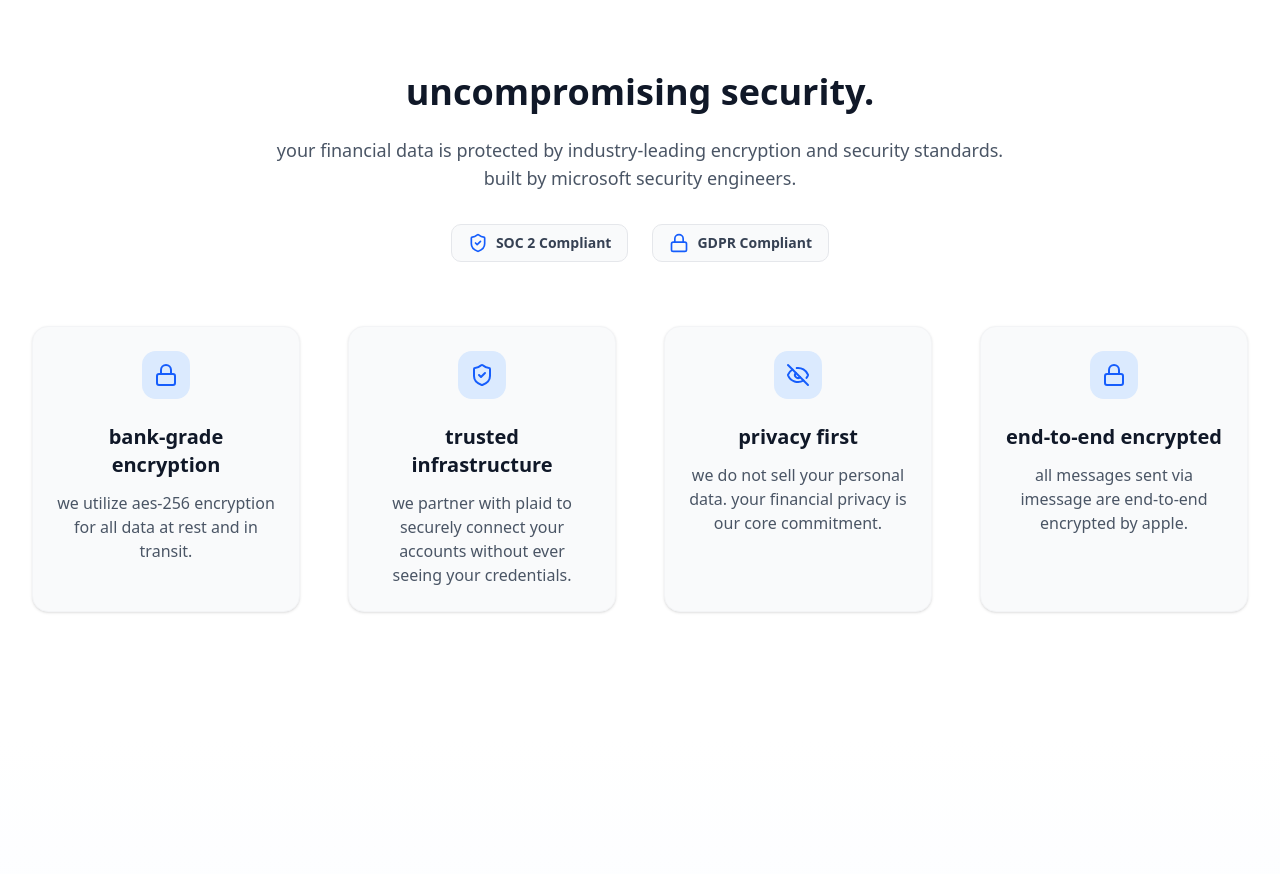
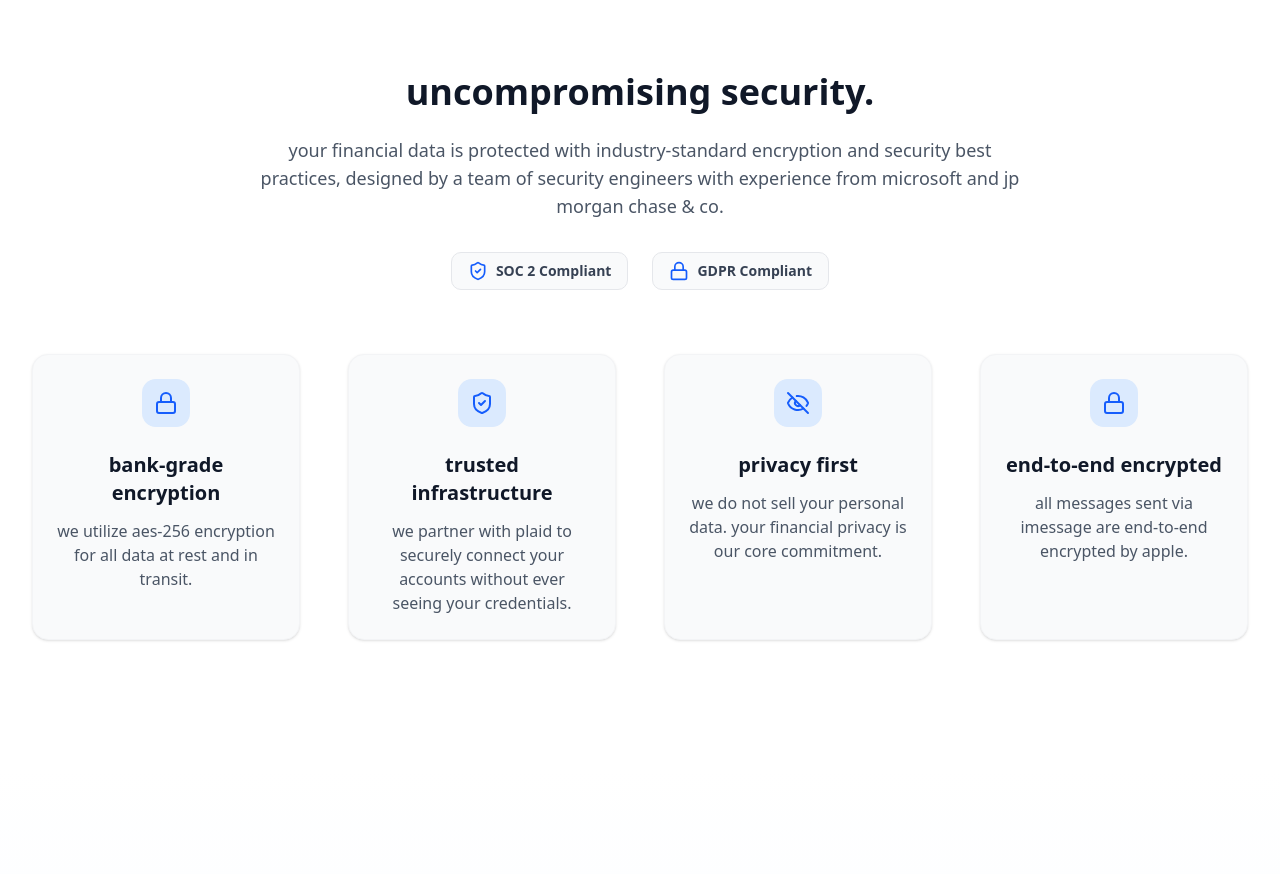
Before and after one commit to manav-s/trilogymoney, a Next.js app: page / in a window 1280 px wide. Shown: the part 3100-3974 px from the top of the page. Built offline with nearby package versions, Linux system fonts and the light colour scheme.

Commit message:
edited copy for legal reasons

```diff
--- a/app/page.tsx
+++ b/app/page.tsx
@@ -284,7 +284,7 @@ export default function Home() {
               uncompromising security.
             </h2>
             <p className="text-lg text-gray-600 lowercase">
-              your financial data is protected by industry-leading encryption and security standards. built by microsoft security engineers.
+              your financial data is protected with industry-standard encryption and security best practices, designed by a team of security engineers with experience from Microsoft and JP Morgan Chase & Co.
             </p>
 
             {/* Trust badges */}
```
